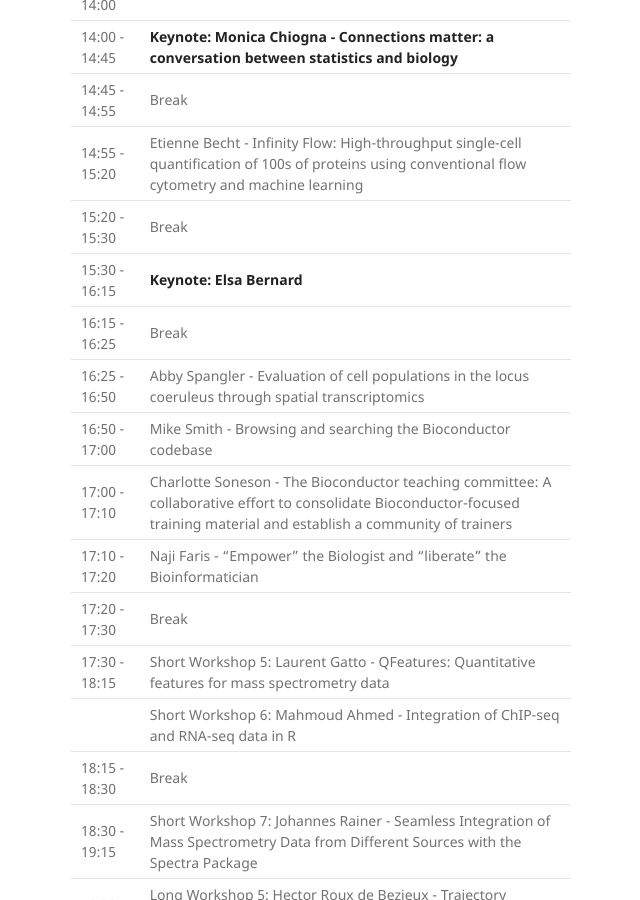
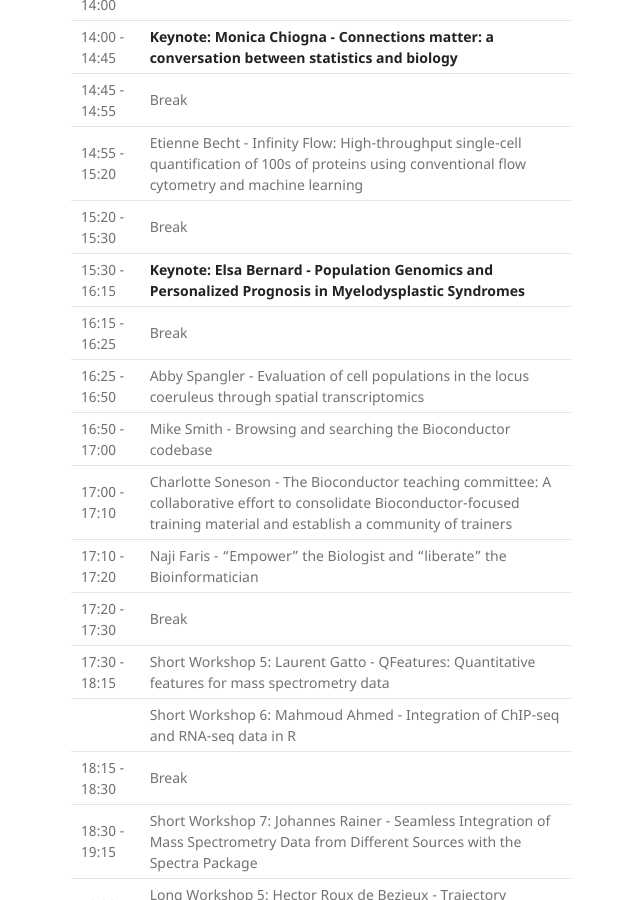
Before and after one commit to Bioconductor/EuroBioc2020, a Jekyll site: the page built from docs/conference_schedule.md, in a window 1280 px wide and 900 px high, scrolled down 4049 px. Shown: the whole window, without its empty margins (499-1139 px from the left). Built offline with Jekyll 4.4.1, drawn with Linux system fonts in a browser that asks for light colours.

Commit message:
Add Elsa s title

```diff
--- a/docs/conference_schedule.md
+++ b/docs/conference_schedule.md
@@ -90,7 +90,7 @@ The conference will take place on 14-18 December 2020, from 14:00 to 20:00 CET.
 | 14:45 - 14:55 | Break |
 | 14:55 - 15:20 | Etienne Becht - Infinity Flow: High-throughput single-cell quantification of 100s of proteins using conventional flow cytometry and machine learning |
 | 15:20 - 15:30 | Break |
-| 15:30 - 16:15 | **Keynote: Elsa Bernard** |
+| 15:30 - 16:15 | **Keynote: Elsa Bernard - Population Genomics and Personalized Prognosis in Myelodysplastic Syndromes** |
 | 16:15 - 16:25 | Break |
 | 16:25 - 16:50 | Abby Spangler - Evaluation of cell populations in the locus coeruleus through spatial transcriptomics |
 | 16:50 - 17:00 | Mike Smith - Browsing and searching the Bioconductor codebase |
```
